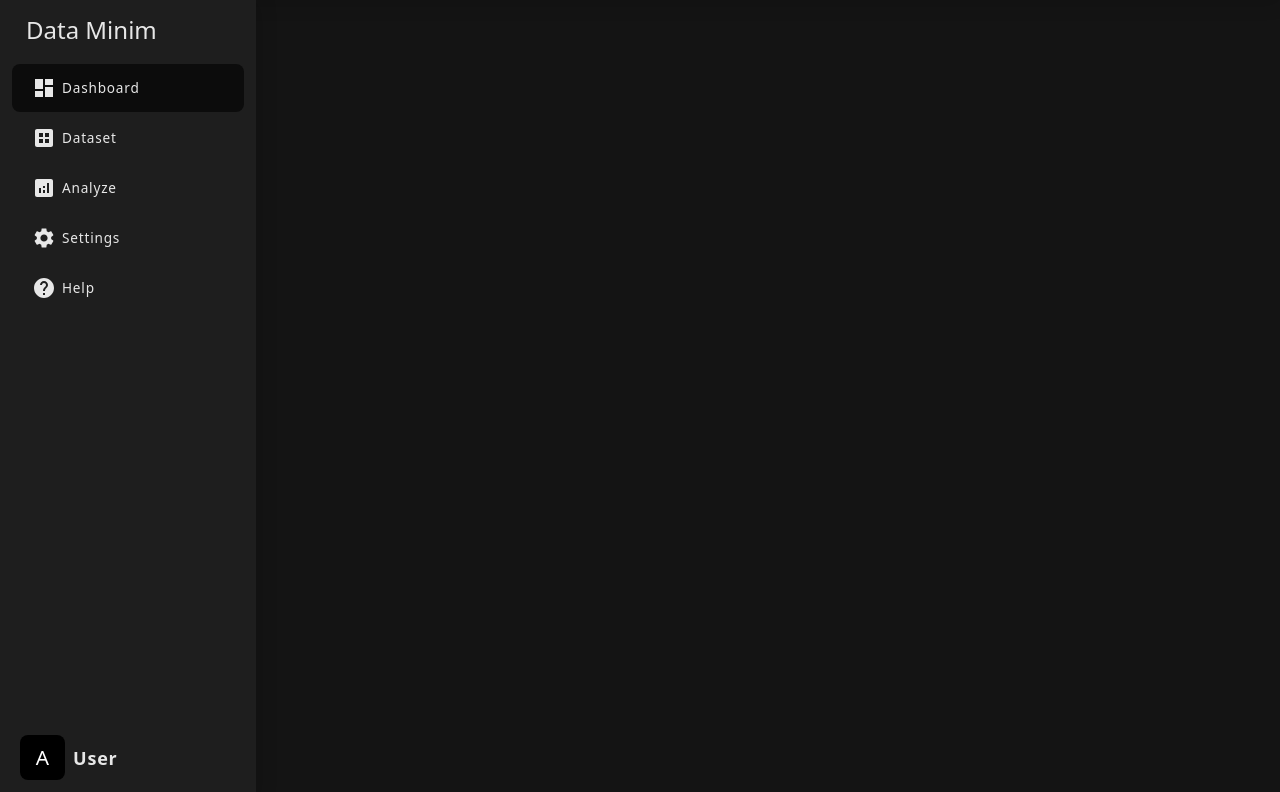
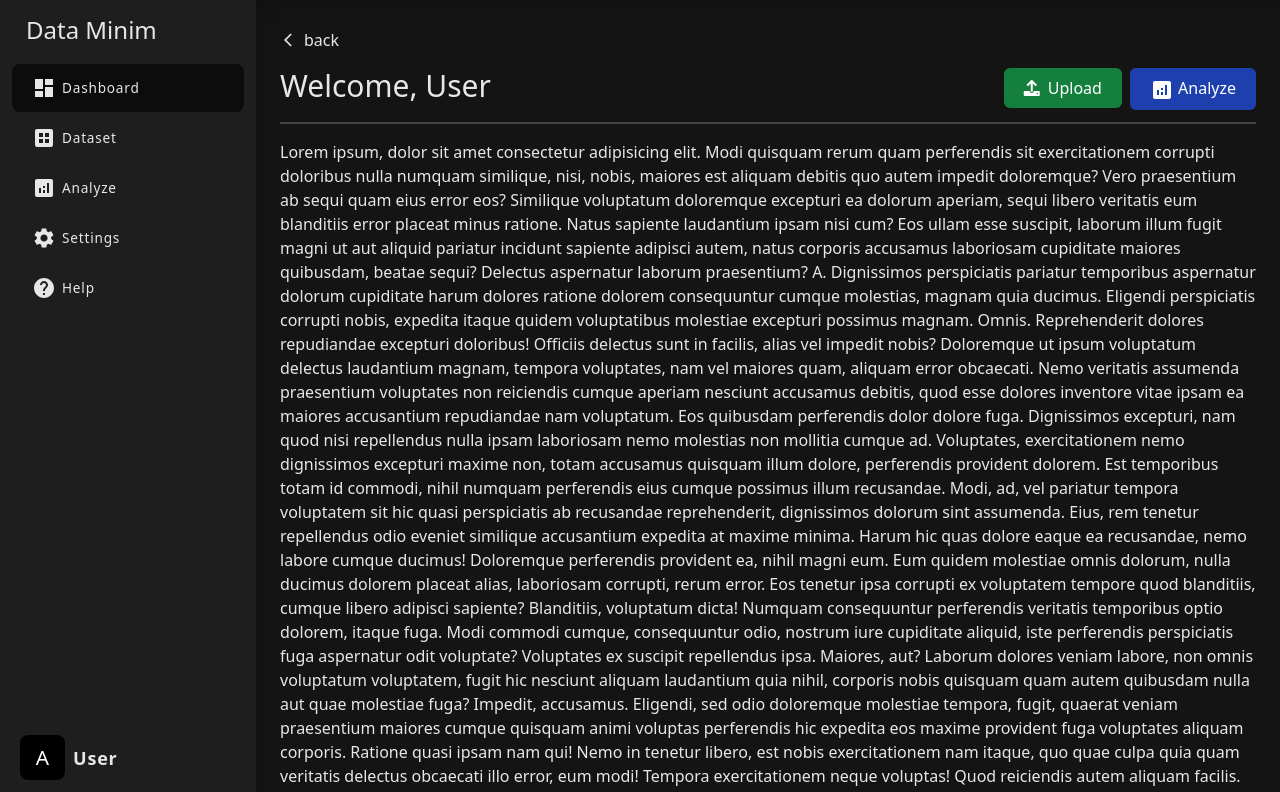
Before and after one commit to haydar-hilmy/data-processor, a React (Vite) app: page /dashboard in a window 1280 px wide. Shown: the top 792 px of the page. Built offline with nearby package versions, Linux system fonts and the light colour scheme.

Commit message:
dashboard

```diff
--- a/package.json
+++ b/package.json
@@ -20,6 +20,7 @@
     "react-dom": "^18.3.1",
     "react-router-dom": "^6.28.0",
     "styled-components": "^6.1.13",
+    "unique-names-generator": "^4.7.1",
     "useref": "^1.4.4"
   },
   "devDependencies": {
--- /dev/null
+++ b/src/Components/Elements/Button/Button.jsx
@@ -0,0 +1,13 @@
+const ButtonMain = (props) => {
+    const { id = null, name = null, value, variant, text, children = "Button", onchange, onclick } = props
+
+    return (
+        <button id={id != null ? id : ""} name={name != null ? name : ""} value={value != null ? value : "" } className={`${variant} cursor-pointer py-2 px-5 rounded-md text-white duration-150 hover:opacity-80`} onChange={onchange} onClick={onclick}>
+            {children}
+
+            {text}
+        </button>
+    )
+}
+
+export default ButtonMain
--- a/src/Components/Elements/Button/ButtonFile.jsx
+++ b/src/Components/Elements/Button/ButtonFile.jsx
@@ -57,13 +57,13 @@ const StyledWrapper = styled.div`
   }`;
 
 const ButtonFile = (props) => {
-    const { name, value, variant, text = "Input File", accept, onchange, customButton = true } = props
+    const { name, value, variant, text = "Upload", accept, onchange, customButton = true } = props
     return (
         !customButton ? (
             <>
                 <div>
                     <input id={name} onChange={onchange} accept={accept} name={name} value={value} className={`hidden`} type="file" />
-                    <label className={`${variant} cursor-pointer bg-green-700 hover:bg-green-600 duration-150 text-white py-2 px-5 rounded-md flex gap-2 items-center`} htmlFor={name}>
+                    <label style={{ minWidth: "fit-content" }} className={`${variant} cursor-pointer bg-green-700 hover:opacity-80 duration-150 text-white py-2 px-5 rounded-md flex gap-2 items-center`} htmlFor={name}>
                         <i className="fas fa-upload"></i>
                         {text}
                     </label>
--- /dev/null
+++ b/src/Components/Fragments/Header/Header.jsx
@@ -0,0 +1,36 @@
+import { ArrowBackIos } from "@mui/icons-material"
+import { Link } from "react-router-dom"
+import styled from "styled-components"
+
+const StyledHeaderText = styled.div`
+display: flex;
+flex-direction: row;
+
+@media (max-width: 768px){
+    gap: 12px;
+    flex-direction: column;
+}
+
+`
+
+const Header = (props) => {
+    const { children, variant, linkBackButton = "/", headerText = "Data Minim" } = props
+
+    return (
+        <header style={{ borderBottomWidth: "2px", borderBottomColor: "#424242", marginBottom: "1rem" }} className={`${variant}`}>
+            <div className="w-auto">
+                <Link to={linkBackButton}>
+                <span className="flex items-center gap-1 text-base font-normal w-fit py-1 px-1"><ArrowBackIos fontSize="inherit" />back</span>
+                </Link>
+            </div>
+            <StyledHeaderText className="py-3">
+                <h1 style={{ flex: 1 }} className="text-3xl font-medium">{headerText}</h1>
+                <div className="flex flex-row gap-2 flex-wrap">
+                    {children}
+                </div>
+            </StyledHeaderText>
+        </header>
+    )
+}
+
+export default Header
--- a/src/Components/Fragments/Navbar/Navbar.jsx
+++ b/src/Components/Fragments/Navbar/Navbar.jsx
@@ -38,19 +38,23 @@ const Navbar = (props) => {
     gap: 16px;
     height: 100vh;
     width: 20vw;
-    position: sticky;
+    position: fixed;
+    float: left;
+    left: 0;
     top: 0;
     box-shadow: 0 0 20px 0px rgba(0, 0, 0, 0.2);
     padding: 12px;
     transition-duration: 150ms;
     z-index: 4;
     transition: transform 0.2s ease-in-out;
+    user-select: none;
 
     @media (max-width: 768px){
         width: 40vw;
-        }
+    }
 
     @media (max-width: 480px){
+        position: fixed;
         width: 75vw;
         transition: transform 0.2s ease-in-out;
         transform: ${({ open }) => (open ? 'translateX(0)' : 'translateX(-100%)')};
@@ -77,6 +81,7 @@ const Navbar = (props) => {
         transition-duration: 150ms;
 
         @media (max-width: 480px){
+            position: sticky;
             transform: translateY(0);
         }
 
--- a/src/Components/Layouts/MainLayout.jsx
+++ b/src/Components/Layouts/MainLayout.jsx
@@ -1,5 +1,24 @@
 import { useEffect } from "react"
 import Navbar from "../Fragments/Navbar/Navbar"
+import styled from "styled-components"
+import Header from "../Fragments/Header/Header"
+
+const StyledMain = styled.main`
+padding: 24px;
+margin-left: 20vw;
+
+@media (max-width: 768px){
+    margin-left: 40vw;
+}
+
+@media (max-width: 480px){
+    margin-left: 0;
+}
+
+@media (max-width: 280px){
+    margin-left: 0;
+}
+`
 
 const MainLayout = (props) => {
     const { children, title = "Data Minim", tab = "" } = props
@@ -11,9 +30,9 @@ const MainLayout = (props) => {
     return (
         <>
             <Navbar activeNav={tab} />
-            <main>
+            <StyledMain>
                 {children}
-            </main>
+            </StyledMain>
         </>
     )
 
--- a/src/Components/Pages/Dashboard.jsx
+++ b/src/Components/Pages/Dashboard.jsx
@@ -1,21 +1,39 @@
+import { Analytics } from "@mui/icons-material"
+import ButtonMain from "../Elements/Button/Button"
+import ButtonFile from "../Elements/Button/ButtonFile"
+import Header from "../Fragments/Header/Header"
 import MainLayout from "../Layouts/MainLayout"
 
 
 const Dashboard = () => {
     return (
         <MainLayout title="Overview Dashboard" tab="dashboard">
-            <br/><br/><br/><br/><br/><br/><br/><br/><br/><br/><br/><br/><br/>
-            <br/><br/><br/><br/><br/><br/><br/><br/><br/><br/><br/><br/><br/>
-            <br/><br/><br/><br/><br/><br/><br/><br/><br/><br/><br/><br/><br/>
-            <br/><br/><br/><br/><br/><br/><br/><br/><br/><br/><br/><br/><br/>
-            <br/><br/><br/><br/><br/><br/><br/><br/><br/><br/><br/><br/><br/>
-            <br/><br/><br/><br/><br/><br/><br/><br/><br/><br/><br/><br/><br/>
-            <br/><br/><br/><br/><br/><br/><br/><br/><br/><br/><br/><br/><br/>
-            <br/><br/><br/><br/><br/><br/><br/><br/><br/><br/><br/><br/><br/>
-            <br/><br/><br/><br/><br/><br/><br/><br/><br/><br/><br/><br/><br/>
-            <br/><br/><br/><br/><br/><br/><br/><br/><br/><br/><br/><br/><br/>
-            <br/><br/><br/><br/><br/><br/><br/><br/><br/><br/><br/><br/><br/>
-            <br/><br/><br/><br/><br/><br/><br/><br/><br/><br/><br/><br/><br/>
+            <Header headerText="Welcome, User">
+                <ButtonFile text="Upload" name="file" accept=".csv" customButton={false} />
+                <ButtonMain variant="bg-blue-800"><Analytics/> Analyze</ButtonMain>
+            </Header>
+            Lorem ipsum, dolor sit amet consectetur adipisicing elit. Modi quisquam rerum quam perferendis sit exercitationem corrupti doloribus nulla numquam similique, nisi, nobis, maiores est aliquam debitis quo autem impedit doloremque?
+            Vero praesentium ab sequi quam eius error eos? Similique voluptatum doloremque excepturi ea dolorum aperiam, sequi libero veritatis eum blanditiis error placeat minus ratione. Natus sapiente laudantium ipsam nisi cum?
+            Eos ullam esse suscipit, laborum illum fugit magni ut aut aliquid pariatur incidunt sapiente adipisci autem, natus corporis accusamus laboriosam cupiditate maiores quibusdam, beatae sequi? Delectus aspernatur laborum praesentium? A.
+            Dignissimos perspiciatis pariatur temporibus aspernatur dolorum cupiditate harum dolores ratione dolorem consequuntur cumque molestias, magnam quia ducimus. Eligendi perspiciatis corrupti nobis, expedita itaque quidem voluptatibus molestiae excepturi possimus magnam. Omnis.
+            Reprehenderit dolores repudiandae excepturi doloribus! Officiis delectus sunt in facilis, alias vel impedit nobis? Doloremque ut ipsum voluptatum delectus laudantium magnam, tempora voluptates, nam vel maiores quam, aliquam error obcaecati.
+            Nemo veritatis assumenda praesentium voluptates non reiciendis cumque aperiam nesciunt accusamus debitis, quod esse dolores inventore vitae ipsam ea maiores accusantium repudiandae nam voluptatum. Eos quibusdam perferendis dolor dolore fuga.
+            Dignissimos excepturi, nam quod nisi repellendus nulla ipsam laboriosam nemo molestias non mollitia cumque ad. Voluptates, exercitationem nemo dignissimos excepturi maxime non, totam accusamus quisquam illum dolore, perferendis provident dolorem.
+            Est temporibus totam id commodi, nihil numquam perferendis eius cumque possimus illum recusandae. Modi, ad, vel pariatur tempora voluptatem sit hic quasi perspiciatis ab recusandae reprehenderit, dignissimos dolorum sint assumenda.
+            Eius, rem tenetur repellendus odio eveniet similique accusantium expedita at maxime minima. Harum hic quas dolore eaque ea recusandae, nemo labore cumque ducimus! Doloremque perferendis provident ea, nihil magni eum.
+            Eum quidem molestiae omnis dolorum, nulla ducimus dolorem placeat alias, laboriosam corrupti, rerum error. Eos tenetur ipsa corrupti ex voluptatem tempore quod blanditiis, cumque libero adipisci sapiente? Blanditiis, voluptatum dicta!
+            Numquam consequuntur perferendis veritatis temporibus optio dolorem, itaque fuga. Modi commodi cumque, consequuntur odio, nostrum iure cupiditate aliquid, iste perferendis perspiciatis fuga aspernatur odit voluptate? Voluptates ex suscipit repellendus ipsa.
+            Maiores, aut? Laborum dolores veniam labore, non omnis voluptatum voluptatem, fugit hic nesciunt aliquam laudantium quia nihil, corporis nobis quisquam quam autem quibusdam nulla aut quae molestiae fuga? Impedit, accusamus.
+            Eligendi, sed odio doloremque molestiae tempora, fugit, quaerat veniam praesentium maiores cumque quisquam animi voluptas perferendis hic expedita eos maxime provident fuga voluptates aliquam corporis. Ratione quasi ipsam nam qui!
+            Nemo in tenetur libero, est nobis exercitationem nam itaque, quo quae culpa quia quam veritatis delectus obcaecati illo error, eum modi! Tempora exercitationem neque voluptas! Quod reiciendis autem aliquam facilis.
+            Praesentium soluta sapiente fugiat veniam placeat magni cum ducimus eligendi, totam illo delectus harum quos, provident a. Magni quaerat ab fuga? Expedita quisquam voluptas ex itaque recusandae magnam labore optio!
+            Quis, nam adipisci. Sunt numquam dicta dolorum! Consequatur earum cum quisquam mollitia sint voluptatum non ex maiores libero est deserunt commodi dignissimos, adipisci, magnam ipsam ea, esse magni voluptas delectus?
+            Autem, nobis. Fuga molestias, eveniet provident dolor illum iste voluptatibus. Illo totam iusto quas, provident corporis nesciunt commodi iste deserunt! Omnis, nesciunt? Dignissimos saepe soluta dolores dolor atque aliquid eaque!
+            Ad saepe, sapiente fugit voluptate molestiae placeat distinctio optio modi. Possimus omnis obcaecati facere sapiente ea ex similique ipsum, odio consequuntur ab deserunt tempore quidem in ad dolores eos dolor.
+            Eius laboriosam eum quidem voluptatum porro vero doloribus ipsum soluta, minus facere nesciunt accusantium cupiditate voluptas consequatur est eos at quasi ex fugit ratione a cumque. Aut cupiditate laboriosam maiores?
+            Quis rerum voluptatem natus. Voluptatem culpa assumenda harum soluta impedit repudiandae asperiores tenetur cupiditate molestias, libero facilis porro aperiam vitae, cumque at reprehenderit quia enim sapiente quae nulla iusto. Quaerat?
+            Lorem ipsum, dolor sit amet consectetur adipisicing elit. Sequi ratione, amet tenetur perspiciatis neque repellat mollitia saepe enim soluta sapiente eaque earum atque incidunt a commodi expedita possimus iusto ipsum?
+            Sequi ad repellat similique magnam dolorum impedit, optio temporibus ratione nulla incidunt expedita excepturi pariatur iste molestias? Odit quia officia incidunt. Perferendis, vero tempora rem repellat dignissimos nobis voluptas optio!
         </MainLayout>
     )
 }
--- /dev/null
+++ b/src/Function/DBUser.jsx
@@ -0,0 +1,12 @@
+import { uniqueNamesGenerator, adjectives, colors, animals, starWars } from 'unique-names-generator';
+
+const getRandomDictionary = () => {
+  return Math.random() > 0.5 ? starWars : animals;
+};
+
+const shortName = uniqueNamesGenerator({
+  dictionaries: [getRandomDictionary()],
+  length: 1,
+  style: 'capital',
+  separator: ' '
+});
```
Also changed, not shown: 1 other file (tests, documents, lock files or other folders).
